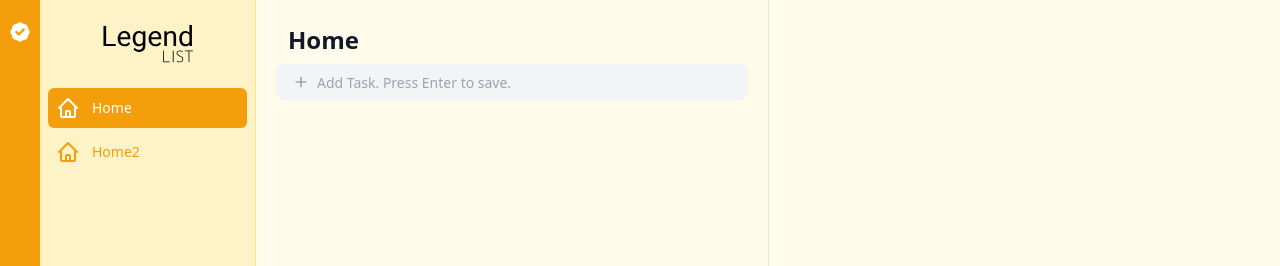
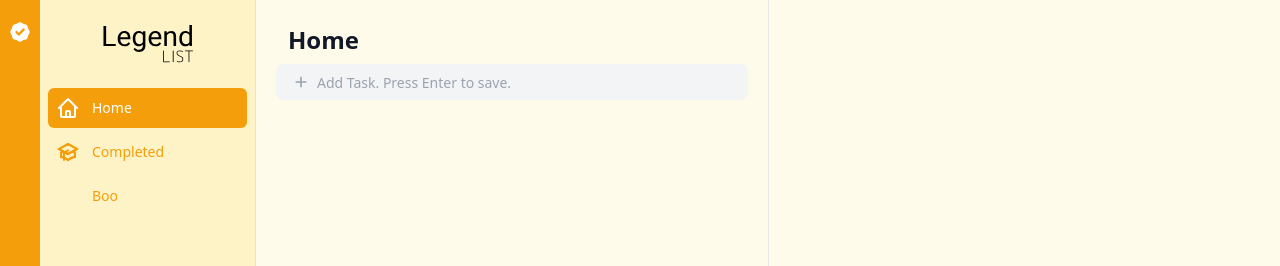
Before and after one commit to stonefruit/legendlist, a React (Create React App) app: page / in a window 1280 px wide. Shown: the top 266 px of the page. Built offline with nearby package versions, Linux system fonts and the light colour scheme.

Commit message:
get sidebar toggling to work

```diff
--- a/src/scenes/Shell.tsx
+++ b/src/scenes/Shell.tsx
@@ -1,20 +1,63 @@
-import { HomeIcon } from '@heroicons/react/outline'
+import { HomeIcon, AcademicCapIcon } from '@heroicons/react/outline'
 import { useState } from 'react'
 import SideBar from './SideBar'
 import TaskView from './TaskView'
 import MiniSideBar from './MiniSideBar'
+import { NavigationItem } from '../types'
 
-export const navigation = [
-  { name: 'Home', href: '#', icon: HomeIcon, current: true },
-  { name: 'Home2', href: '#', icon: HomeIcon, current: false },
+// Always start at Home
+const defaultNavigators = [
+  { id: 'HOME', name: 'Home', icon: HomeIcon, current: true },
+  { id: 'COMPLETED', name: 'Completed', icon: AcademicCapIcon, current: false },
+  { id: 'BOO', name: 'Boo', current: false },
 ]
 
-export default function Example() {
-  const [navIndex] = useState(0)
+export default function Shell() {
+  const [navigation, setNavigation] = useState<NavigationItem[]>([
+    ...defaultNavigators,
+  ])
+  const navIndex = navigation.findIndex((navigator) => navigator.current)
+
+  const changeCurrentNavigation = (id: string) => {
+    const selectedNavigatorIndex = navigation.findIndex(
+      (navigator) => navigator.id === id
+    )
+    let newNavigation: NavigationItem[] = JSON.parse(JSON.stringify(navigation))
+    if (selectedNavigatorIndex >= 0) {
+      newNavigation = newNavigation.map((navigator) => {
+        if (navigator.id === 'HOME') {
+          navigator.icon = HomeIcon
+        }
+        if (navigator.id === 'COMPLETED') {
+          navigator.icon = AcademicCapIcon
+        }
+        if (navigator.id === id) {
+          navigator.current = true
+        } else {
+          navigator.current = false
+        }
+        return navigator
+      })
+    } else {
+      newNavigation = newNavigation.map((navigator) => {
+        if (navigator.id === 'HOME') {
+          navigator.current = true
+          navigator.icon = HomeIcon
+        } else {
+          navigator.current = false
+        }
+        return navigator
+      })
+    }
+    setNavigation(newNavigation)
+  }
   return (
     <div className="bg-yellow-50 h-screen">
       <MiniSideBar navigation={navigation} />
-      <SideBar navigation={navigation} />
+      <SideBar
+        navigation={navigation}
+        changeCurrentNavigation={changeCurrentNavigation}
+      />
       <TaskView navigation={navigation} navIndex={navIndex} />
     </div>
   )
--- a/src/scenes/SideBar.tsx
+++ b/src/scenes/SideBar.tsx
@@ -4,8 +4,16 @@ import legendlistLogo from '../assets/legendlistLogo.svg'
 
 type Props = {
   navigation: NavigationItem[]
+  changeCurrentNavigation(id: string): void
 }
-export default function SideBar({ navigation }: Props) {
+export default function SideBar({
+  navigation,
+  changeCurrentNavigation,
+}: Props) {
+  const onClickNavigator = (id: string) => () => {
+    changeCurrentNavigation(id)
+  }
+
   return (
     <div className="flex w-64 pl-10 flex-col fixed inset-y-0 text-yellow-500 border-r border-yellow-200">
       <div className="flex flex-col flex-grow pt-5 bg-yellow-100 overflow-y-auto">
@@ -16,7 +24,8 @@ export default function SideBar({ navigation }: Props) {
           <nav className="flex-1 px-2 pb-4 space-y-1">
             {navigation.map((item) => (
               <div
-                key={item.name}
+                key={item.id}
+                onClick={onClickNavigator(item.id)}
                 className={classNames(
                   item.current
                     ? 'bg-yellow-500 text-white cursor-default'
@@ -24,6 +33,7 @@ export default function SideBar({ navigation }: Props) {
                   'group flex items-center px-2 py-2 text-sm font-medium rounded-md'
                 )}
               >
+                {item.icon && (
                   <item.icon
                     className={classNames(
                       item.current ? 'text-white' : 'text-yellow-500',
@@ -31,6 +41,8 @@ export default function SideBar({ navigation }: Props) {
                     )}
                     aria-hidden="true"
                   />
+                )}
+                {!item.icon && <div className="mr-3 flex-shrink-0 h-6 w-6" />}
                 {item.name}
               </div>
             ))}
--- a/src/types.ts
+++ b/src/types.ts
@@ -52,9 +52,9 @@ export type Settings = {
 }
 
 export type NavigationItem = {
+  id: string
   name: string
-  href: string
-  icon: (props: React.SVGProps<SVGSVGElement>) => JSX.Element
+  icon?: (props: React.SVGProps<SVGSVGElement>) => JSX.Element
   current: boolean
 }
 
```
Lines whose indentation alone changed are shown as unchanged.
